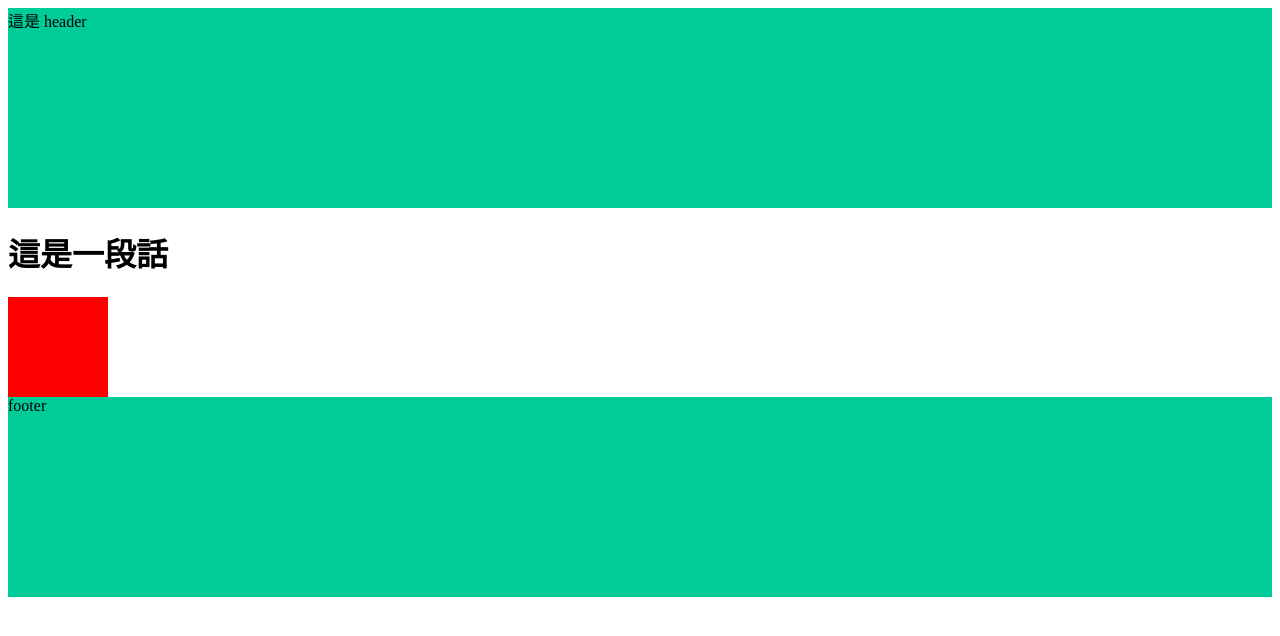
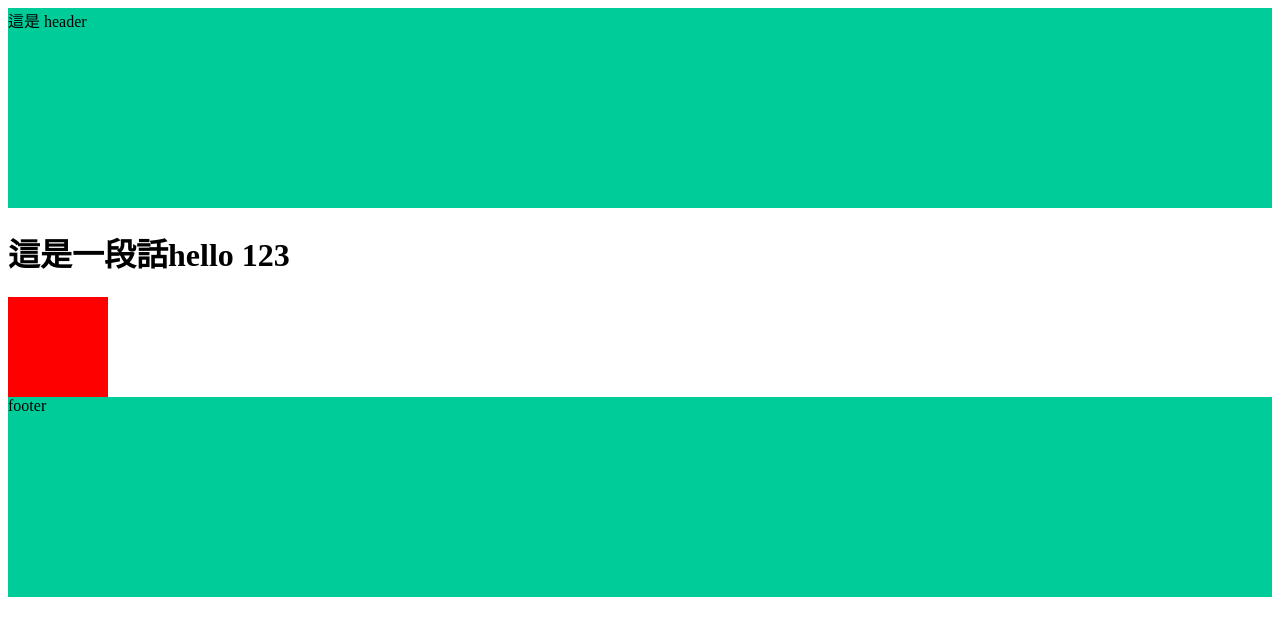
Before and after one commit to yst2680/test1, a plain HTML site: page index.html in a window 1280 px wide. Drawn offline with Linux system fonts and the light colour scheme.

Commit message:
Update 2021-08-16T19:50:42.171Z

```diff
--- a/index.html
+++ b/index.html
@@ -16,7 +16,7 @@
 
 
 <h1>
-  這是一段話
+  這是一段話hello 123
 </h1>
 
 <div class="box"></div>
```
